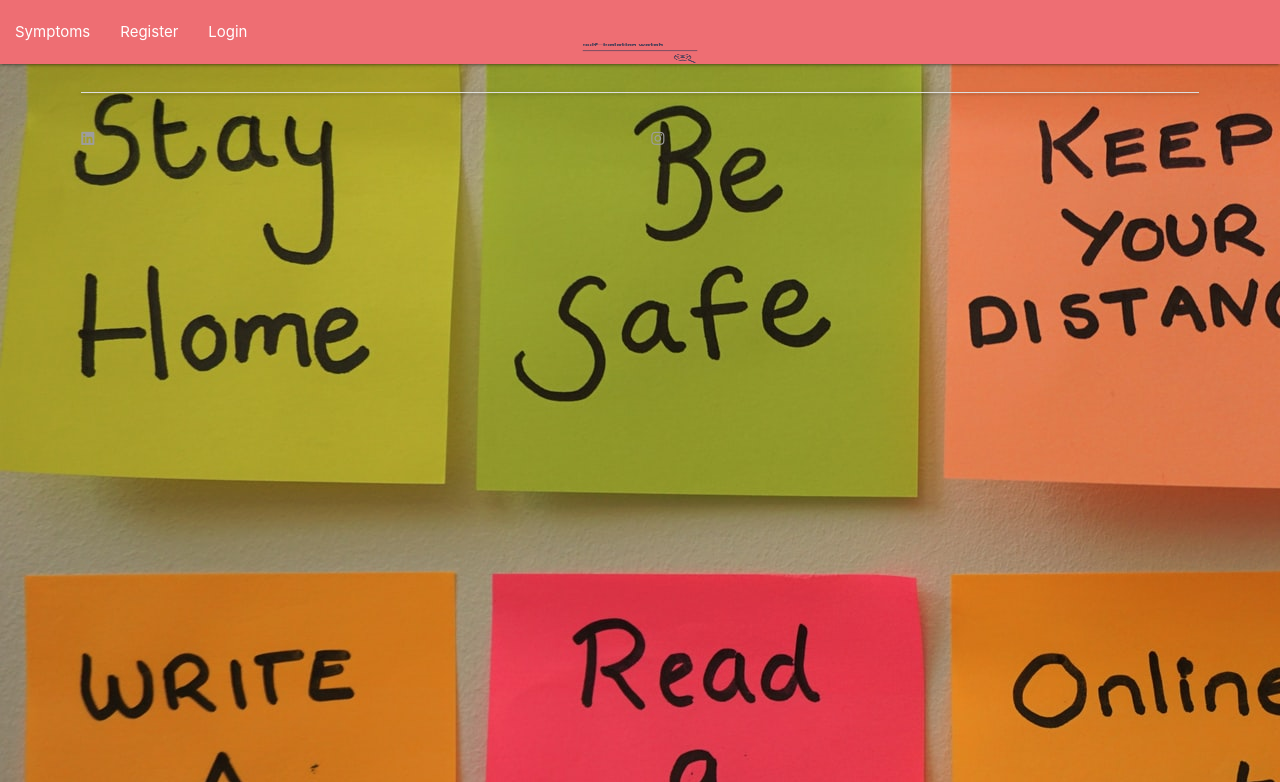
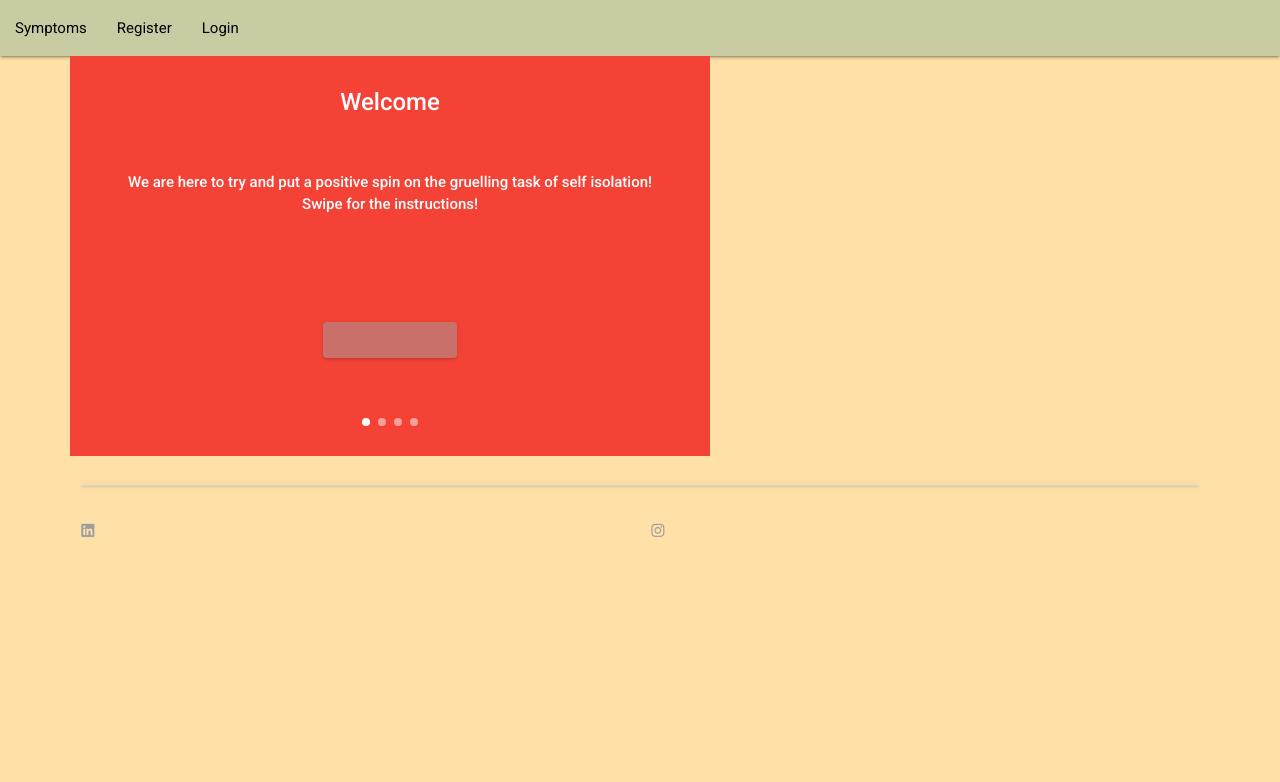
Before and after one commit to Code-Institute-Submissions/self-isolation-watch, a Flask app: page / in a window 1280 px wide. Shown: the top 782 px of the page. Run offline with Flask 2, Linux system fonts and the light colour scheme; data that the repository does not hold is empty; some libraries are stand-ins or nearby versions; grey boxes are pictures that could not be loaded.

Commit message:
added the colour scheme to the wireframes folder

```diff
--- a/static/css/styles.css
+++ b/static/css/styles.css
@@ -1,26 +1,52 @@
 @import url('https://fonts.googleapis.com/css2?family=Quicksand:wght@400;500;600&family=Roboto:wght@100;300;400;500&display=swap');
 
 body{
-   background-image: url('/static/images/background.jpg');
-   background-attachment: fixed;
-   background-repeat: no-repeat;
+    background-color: #FFE1A8;
+}
+
+img{
 
 }
+nav {
+    color: black;
+    background-color: #C9CBA3;
+    width: 100%;
+    height: 56px;
+    line-height: 56px;
+}
 
-.flash-messages{
-    font-family:'Roboto',  'sans-serif';
-    color: pink;
-    font-weight: 100;
-    font-size: 14px;
+nav ul a {
+    -webkit-transition: background-color .3s;
+    transition: background-color .3s;
+    font-size: 1rem;
+    display: block;
+    padding: 0 15px;
+    cursor: pointer;
+    font-family: 'Roboto',  'sans-serif';
+    color: black;
+    text-decoration: none;
+    }
+
+.symptom-container{
+    padding: 5rem 1rem 1rem 1rem
+}
+
+.flashes{
+    font-family: 'Quicksand', sans-serif;
+    color: #472D30;
+    font-weight: 500;
+    font-size: 20px;
+    text-align: center;
 
 }
 .logo{
     text-decoration: none;
     cursor: none;
     padding:1rem;
-    width: 200px;
-    height: 100px;
-    display: block;
+    width: 50%;
+    height: 50%;
+    display: flex;
+    opacity: 0.5;
 }
 
 form{
@@ -33,7 +59,57 @@
 
 input{
    font-family:'Roboto',  'sans-serif';
-    font-weight: 300;
+    font-weight: 500;
     color: black;
-    opacity: 1;
+    font-size: 18;
 }
+
+.carousel {
+    height: 400px !important;
+    width: 640px !important;
+    position: relative;
+
+}
+
+.carousel-item{
+       padding: 2rem 0 0;
+
+}
+.black{
+  background-image: url("/static/images/carousel-1.jpg");
+   background-repeat: repeat;
+   background-position: center;
+   opacity: 0.5;
+}
+
+.amber{
+    background-color: #472D30!important;
+}
+
+.green{
+background-color: #723D46!important;
+}
+
+.blue{
+background-color: #E26D5C!important;
+}
+
+
+.carousel.carousel-slider .carousel-item p {
+    font-size: 15px;
+    padding: 3rem;
+
+}
+.white-text{
+       font-family:'Roboto',  'sans-serif';
+    font-weight: 500;
+    font-size: 20;
+}
+
+.carousel-fixed-item{
+    padding: 0 0 2rem 0;
+}
+
+form{
+    margin: 5rem;
+}
```
